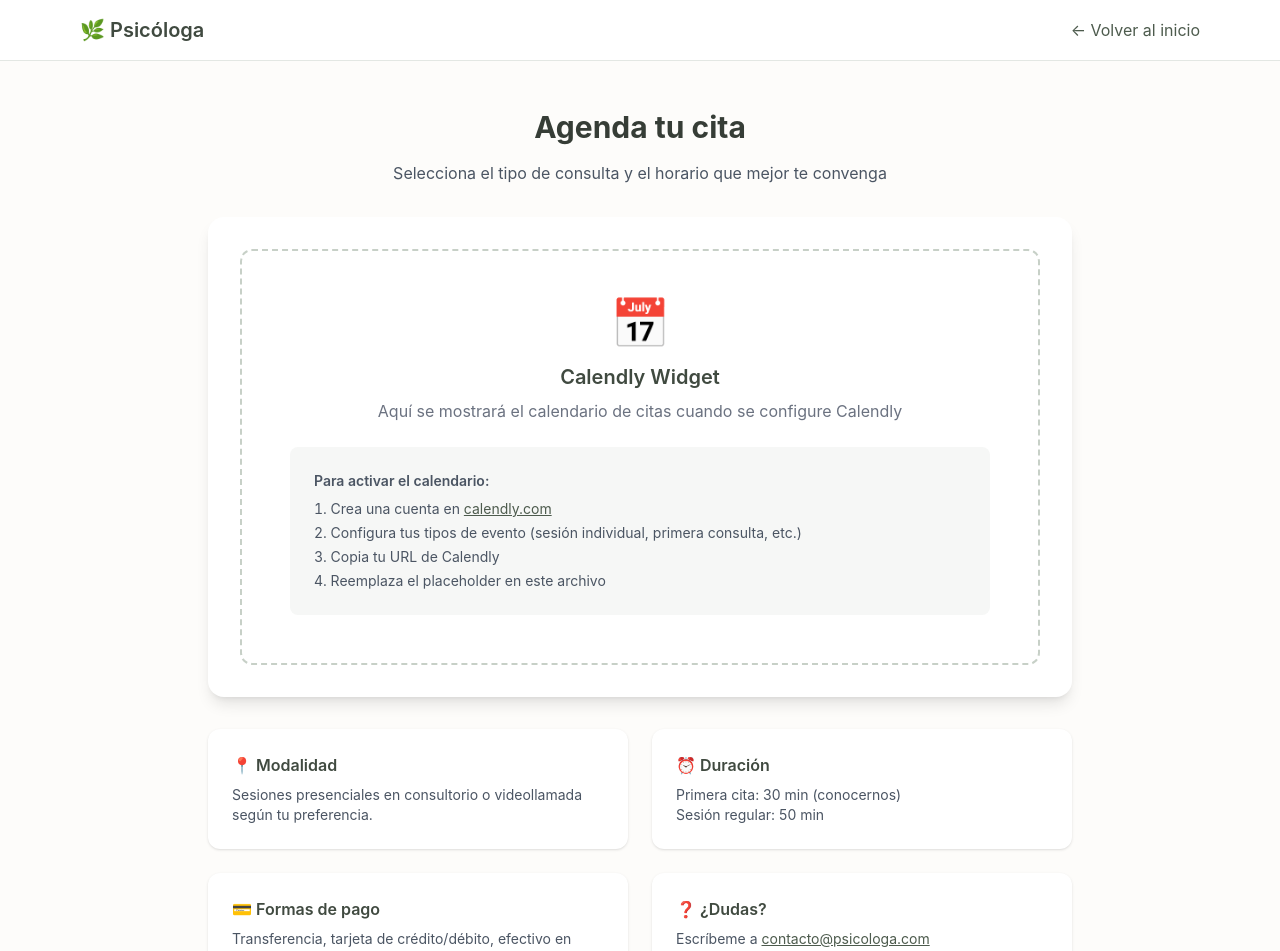
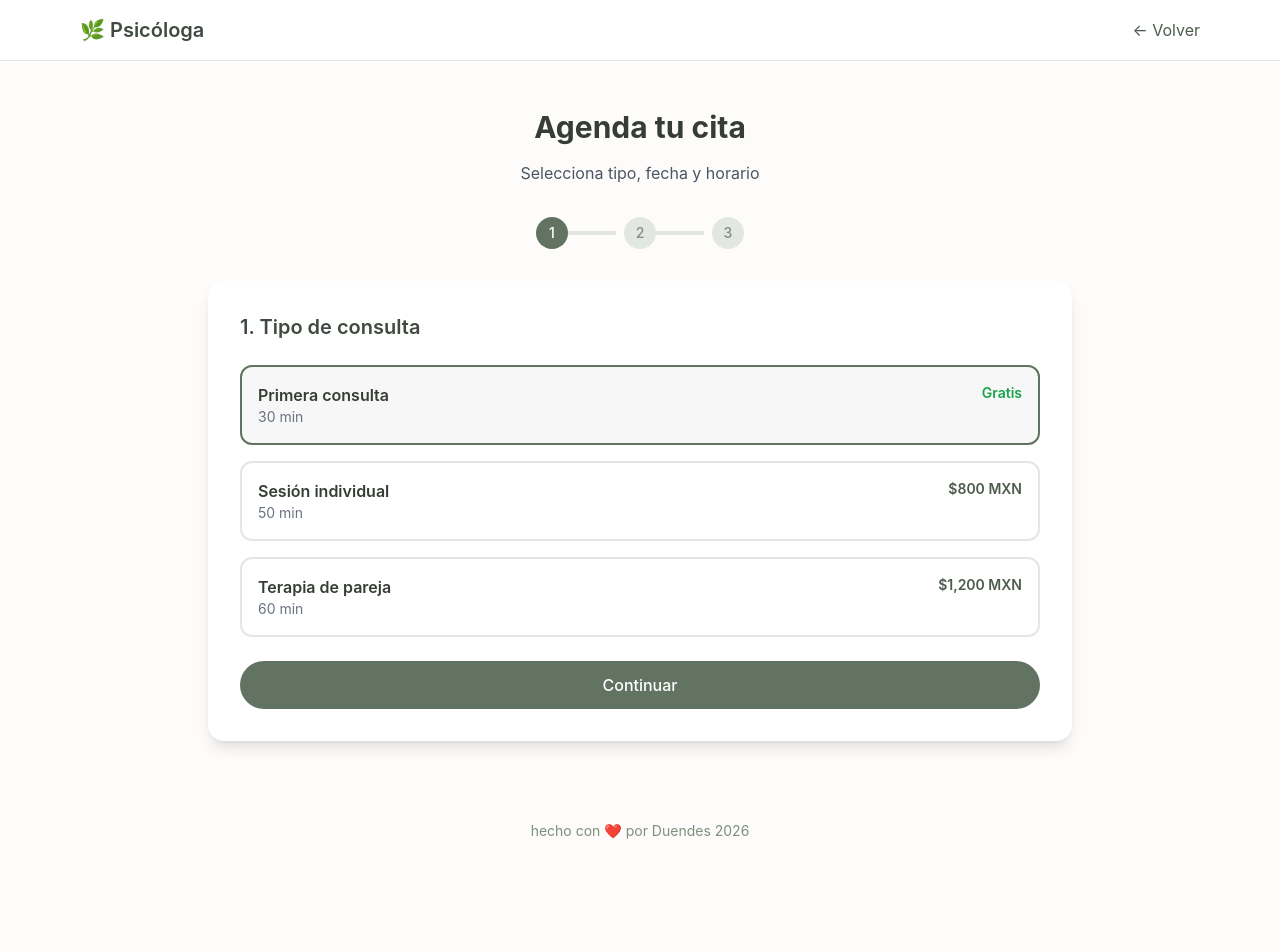
Before and after one commit to Pvrolomx/mpm-psi, a Next.js app: page /agendar in a window 1280 px wide. Shown: the top 951 px of the page. After the commit the page ends 873 px from the top, so only its background shows below. Built offline with nearby package versions, Linux system fonts and the light colour scheme.

Commit message:
feat: calendario mock funcional (3 pasos)

```diff
--- a/app/agendar/page.js
+++ b/app/agendar/page.js
@@ -1,95 +1,163 @@
+'use client'
 import Link from 'next/link'
+import { useState } from 'react'
 
-export const metadata = {
-  title: 'Agendar Cita | Psicóloga',
-  description: 'Agenda tu cita de terapia psicológica online. Horarios flexibles.',
+const horarios = [
+  '09:00', '10:00', '11:00', '12:00', '16:00', '17:00', '18:00', '19:00'
+]
+
+const tiposCita = [
+  { id: 'primera', nombre: 'Primera consulta', duracion: '30 min', precio: 'Gratis' },
+  { id: 'individual', nombre: 'Sesión individual', duracion: '50 min', precio: '$800 MXN' },
+  { id: 'pareja', nombre: 'Terapia de pareja', duracion: '60 min', precio: '$1,200 MXN' },
+]
+
+export default function Agendar() {
+  const [tipoCita, setTipoCita] = useState('primera')
+  const [fechaSeleccionada, setFechaSeleccionada] = useState(null)
+  const [horaSeleccionada, setHoraSeleccionada] = useState(null)
+  const [paso, setPaso] = useState(1)
+  const [datos, setDatos] = useState({ nombre: '', email: '', telefono: '', notas: '' })
+  const [confirmado, setConfirmado] = useState(false)
+
+  const dias = []
+  const hoy = new Date()
+  for (let i = 1; i <= 14; i++) {
+    const fecha = new Date(hoy)
+    fecha.setDate(hoy.getDate() + i)
+    if (fecha.getDay() !== 0) dias.push(fecha)
   }
 
-export default function Agendar() {
+  const formatearFecha = (fecha) => {
+    return fecha.toLocaleDateString('es-MX', { weekday: 'short', day: 'numeric', month: 'short' })
+  }
+
+  const handleConfirmar = () => {
+    if (datos.nombre && datos.email && datos.telefono) setConfirmado(true)
+  }
+
+  if (confirmado) {
     return (
       <main className="min-h-screen bg-cream-50">
-      {/* Navigation */}
         <nav className="bg-white border-b border-sage-100">
           <div className="max-w-6xl mx-auto px-4 py-4 flex justify-between items-center">
             <Link href="/" className="text-xl font-semibold text-sage-700">🌿 Psicóloga</Link>
-          <Link href="/" className="text-sage-600 hover:text-sage-800 transition">
-            ← Volver al inicio
-          </Link>
           </div>
         </nav>
+        <div className="max-w-lg mx-auto px-4 py-20 text-center">
+          <div className="bg-white rounded-2xl shadow-lg p-8">
+            <div className="text-6xl mb-4">✅</div>
+            <h1 className="text-2xl font-bold text-sage-800 mb-4">¡Cita agendada!</h1>
+            <p className="text-gray-600 mb-6">Te enviamos confirmación a <strong>{datos.email}</strong></p>
+            <div className="bg-sage-50 rounded-xl p-4 text-left mb-6">
+              <p className="text-sm text-sage-700"><strong>Tipo:</strong> {tiposCita.find(t => t.id === tipoCita)?.nombre}</p>
+              <p className="text-sm text-sage-700"><strong>Fecha:</strong> {fechaSeleccionada && formatearFecha(fechaSeleccionada)}</p>
+              <p className="text-sm text-sage-700"><strong>Hora:</strong> {horaSeleccionada}</p>
+            </div>
+            <Link href="/" className="inline-block bg-sage-500 text-white px-6 py-3 rounded-full hover:bg-sage-600">Volver al inicio</Link>
+          </div>
+        </div>
+        <footer className="py-8 text-center text-sage-400 text-sm"><p>hecho con ❤️ por Duendes 2026</p></footer>
+      </main>
+    )
+  }
 
+  return (
+    <main className="min-h-screen bg-cream-50">
+      <nav className="bg-white border-b border-sage-100">
+        <div className="max-w-6xl mx-auto px-4 py-4 flex justify-between items-center">
+          <Link href="/" className="text-xl font-semibold text-sage-700">🌿 Psicóloga</Link>
+          <Link href="/" className="text-sage-600 hover:text-sage-800">← Volver</Link>
+        </div>
+      </nav>
       <div className="max-w-4xl mx-auto px-4 py-12">
         <div className="text-center mb-8">
           <h1 className="text-3xl font-bold text-sage-800 mb-4">Agenda tu cita</h1>
-          <p className="text-gray-600">
-            Selecciona el tipo de consulta y el horario que mejor te convenga
-          </p>
+          <p className="text-gray-600">Selecciona tipo, fecha y horario</p>
         </div>
-
-        {/* Calendly Embed Placeholder */}
-        <div className="bg-white rounded-2xl shadow-lg p-8 mb-8">
-          <div className="border-2 border-dashed border-sage-200 rounded-xl p-12 text-center">
-            <div className="text-5xl mb-4">📅</div>
-            <h2 className="text-xl font-semibold text-sage-700 mb-2">Calendly Widget</h2>
-            <p className="text-gray-500 mb-6">
-              Aquí se mostrará el calendario de citas cuando se configure Calendly
-            </p>
-
-            {/* Placeholder for Calendly - Replace CALENDLY_URL with actual URL */}
-            <div className="bg-sage-50 rounded-lg p-6 text-left text-sm text-gray-600">
-              <p className="font-semibold mb-2">Para activar el calendario:</p>
-              <ol className="list-decimal list-inside space-y-1">
-                <li>Crea una cuenta en <a href="https://calendly.com" target="_blank" rel="noopener" className="text-sage-600 underline">calendly.com</a></li>
-                <li>Configura tus tipos de evento (sesión individual, primera consulta, etc.)</li>
-                <li>Copia tu URL de Calendly</li>
-                <li>Reemplaza el placeholder en este archivo</li>
-              </ol>
+        <div className="flex justify-center mb-8">
+          <div className="flex items-center gap-2">
+            {[1, 2, 3].map((p) => (
+              <div key={p} className="flex items-center">
+                <div className={`w-8 h-8 rounded-full flex items-center justify-center text-sm font-medium ${paso >= p ? 'bg-sage-500 text-white' : 'bg-sage-100 text-sage-400'}`}>{p}</div>
+                {p < 3 && <div className={`w-12 h-1 ${paso > p ? 'bg-sage-500' : 'bg-sage-100'}`} />}
               </div>
-
-            {/* Uncomment and add your Calendly URL when ready:
-            <iframe
-              src="https://calendly.com/YOUR-USERNAME?hide_gdpr_banner=1"
-              width="100%"
-              height="700"
-              frameBorder="0"
-            ></iframe>
-            */}
+            ))}
           </div>
         </div>
-
-        {/* Info cards */}
-        <div className="grid md:grid-cols-2 gap-6">
-          <div className="bg-white rounded-xl p-6 shadow">
-            <h3 className="font-semibold text-sage-700 mb-2">📍 Modalidad</h3>
-            <p className="text-gray-600 text-sm">
-              Sesiones presenciales en consultorio o videollamada según tu preferencia.
-            </p>
+        <div className="bg-white rounded-2xl shadow-lg p-8">
+          {paso === 1 && (
+            <div>
+              <h2 className="text-xl font-semibold text-sage-700 mb-6">1. Tipo de consulta</h2>
+              <div className="grid gap-4">
+                {tiposCita.map((tipo) => (
+                  <button key={tipo.id} onClick={() => setTipoCita(tipo.id)} className={`p-4 rounded-xl border-2 text-left transition ${tipoCita === tipo.id ? 'border-sage-500 bg-sage-50' : 'border-sage-100 hover:border-sage-200'}`}>
+                    <div className="flex justify-between items-start">
+                      <div><h3 className="font-semibold text-sage-800">{tipo.nombre}</h3><p className="text-sm text-gray-500">{tipo.duracion}</p></div>
+                      <span className={`text-sm font-semibold ${tipo.precio === 'Gratis' ? 'text-green-600' : 'text-sage-600'}`}>{tipo.precio}</span>
                     </div>
-          <div className="bg-white rounded-xl p-6 shadow">
-            <h3 className="font-semibold text-sage-700 mb-2">⏰ Duración</h3>
-            <p className="text-gray-600 text-sm">
-              Primera cita: 30 min (conocernos)<br/>
-              Sesión regular: 50 min
-            </p>
+                  </button>
+                ))}
               </div>
-          <div className="bg-white rounded-xl p-6 shadow">
-            <h3 className="font-semibold text-sage-700 mb-2">💳 Formas de pago</h3>
-            <p className="text-gray-600 text-sm">
-              Transferencia, tarjeta de crédito/débito, efectivo en consultorio.
-            </p>
+              <button onClick={() => setPaso(2)} className="w-full mt-6 bg-sage-500 text-white py-3 rounded-full font-medium hover:bg-sage-600">Continuar</button>
             </div>
-          <div className="bg-white rounded-xl p-6 shadow">
-            <h3 className="font-semibold text-sage-700 mb-2">❓ ¿Dudas?</h3>
-            <p className="text-gray-600 text-sm">
-              Escríbeme a <a href="mailto:contacto@psicologa.com" className="text-sage-600 underline">contacto@psicologa.com</a>
-            </p>
+          )}
+          {paso === 2 && (
+            <div>
+              <h2 className="text-xl font-semibold text-sage-700 mb-6">2. Fecha y hora</h2>
+              <div className="mb-6">
+                <p className="text-sm text-gray-500 mb-3">Selecciona un día:</p>
+                <div className="flex gap-2 overflow-x-auto pb-2">
+                  {dias.map((dia, i) => (
+                    <button key={i} onClick={() => setFechaSeleccionada(dia)} className={`flex-shrink-0 px-4 py-3 rounded-xl border-2 text-center ${fechaSeleccionada?.toDateString() === dia.toDateString() ? 'border-sage-500 bg-sage-50' : 'border-sage-100 hover:border-sage-200'}`}>
+                      <p className="text-xs text-gray-500">{dia.toLocaleDateString('es-MX', { weekday: 'short' })}</p>
+                      <p className="text-lg font-semibold text-sage-700">{dia.getDate()}</p>
+                      <p className="text-xs text-gray-500">{dia.toLocaleDateString('es-MX', { month: 'short' })}</p>
+                    </button>
+                  ))}
                 </div>
               </div>
+              {fechaSeleccionada && (
+                <div>
+                  <p className="text-sm text-gray-500 mb-3">Horarios disponibles:</p>
+                  <div className="grid grid-cols-4 gap-2">
+                    {horarios.map((hora) => (
+                      <button key={hora} onClick={() => setHoraSeleccionada(hora)} className={`py-3 rounded-lg border-2 text-center ${horaSeleccionada === hora ? 'border-sage-500 bg-sage-50 text-sage-700' : 'border-sage-100 hover:border-sage-200 text-gray-600'}`}>{hora}</button>
+                    ))}
                   </div>
-
-      <footer className="py-8 text-center text-sage-400 text-sm">
-        <p>hecho con ❤️ por Duendes 2026</p>
-      </footer>
+                </div>
+              )}
+              <div className="flex gap-4 mt-6">
+                <button onClick={() => setPaso(1)} className="flex-1 border-2 border-sage-200 text-sage-700 py-3 rounded-full font-medium hover:bg-sage-50">Atrás</button>
+                <button onClick={() => setPaso(3)} disabled={!fechaSeleccionada || !horaSeleccionada} className="flex-1 bg-sage-500 text-white py-3 rounded-full font-medium hover:bg-sage-600 disabled:opacity-50">Continuar</button>
+              </div>
+            </div>
+          )}
+          {paso === 3 && (
+            <div>
+              <h2 className="text-xl font-semibold text-sage-700 mb-6">3. Tus datos</h2>
+              <div className="space-y-4">
+                <div><label className="block text-sm font-medium text-gray-700 mb-1">Nombre *</label><input type="text" value={datos.nombre} onChange={(e) => setDatos({...datos, nombre: e.target.value})} className="w-full px-4 py-3 border border-sage-200 rounded-xl focus:outline-none focus:ring-2 focus:ring-sage-500" placeholder="Tu nombre" /></div>
+                <div><label className="block text-sm font-medium text-gray-700 mb-1">Email *</label><input type="email" value={datos.email} onChange={(e) => setDatos({...datos, email: e.target.value})} className="w-full px-4 py-3 border border-sage-200 rounded-xl focus:outline-none focus:ring-2 focus:ring-sage-500" placeholder="tu@email.com" /></div>
+                <div><label className="block text-sm font-medium text-gray-700 mb-1">Teléfono *</label><input type="tel" value={datos.telefono} onChange={(e) => setDatos({...datos, telefono: e.target.value})} className="w-full px-4 py-3 border border-sage-200 rounded-xl focus:outline-none focus:ring-2 focus:ring-sage-500" placeholder="+52 33 1234 5678" /></div>
+                <div><label className="block text-sm font-medium text-gray-700 mb-1">Notas (opcional)</label><textarea value={datos.notas} onChange={(e) => setDatos({...datos, notas: e.target.value})} className="w-full px-4 py-3 border border-sage-200 rounded-xl focus:outline-none focus:ring-2 focus:ring-sage-500" rows={3} placeholder="Motivo de consulta..." /></div>
+              </div>
+              <div className="bg-sage-50 rounded-xl p-4 mt-6">
+                <h3 className="font-semibold text-sage-700 mb-2">Resumen:</h3>
+                <p className="text-sm text-sage-600">📋 {tiposCita.find(t => t.id === tipoCita)?.nombre}</p>
+                <p className="text-sm text-sage-600">📅 {fechaSeleccionada && formatearFecha(fechaSeleccionada)}</p>
+                <p className="text-sm text-sage-600">🕐 {horaSeleccionada}</p>
+                <p className="text-sm text-sage-600 font-semibold mt-2">💰 {tiposCita.find(t => t.id === tipoCita)?.precio}</p>
+              </div>
+              <div className="flex gap-4 mt-6">
+                <button onClick={() => setPaso(2)} className="flex-1 border-2 border-sage-200 text-sage-700 py-3 rounded-full font-medium hover:bg-sage-50">Atrás</button>
+                <button onClick={handleConfirmar} disabled={!datos.nombre || !datos.email || !datos.telefono} className="flex-1 bg-sage-500 text-white py-3 rounded-full font-medium hover:bg-sage-600 disabled:opacity-50">Confirmar</button>
+              </div>
+            </div>
+          )}
+        </div>
+      </div>
+      <footer className="py-8 text-center text-sage-400 text-sm"><p>hecho con ❤️ por Duendes 2026</p></footer>
     </main>
   )
 }
```
Lines whose indentation alone changed are shown as unchanged.
